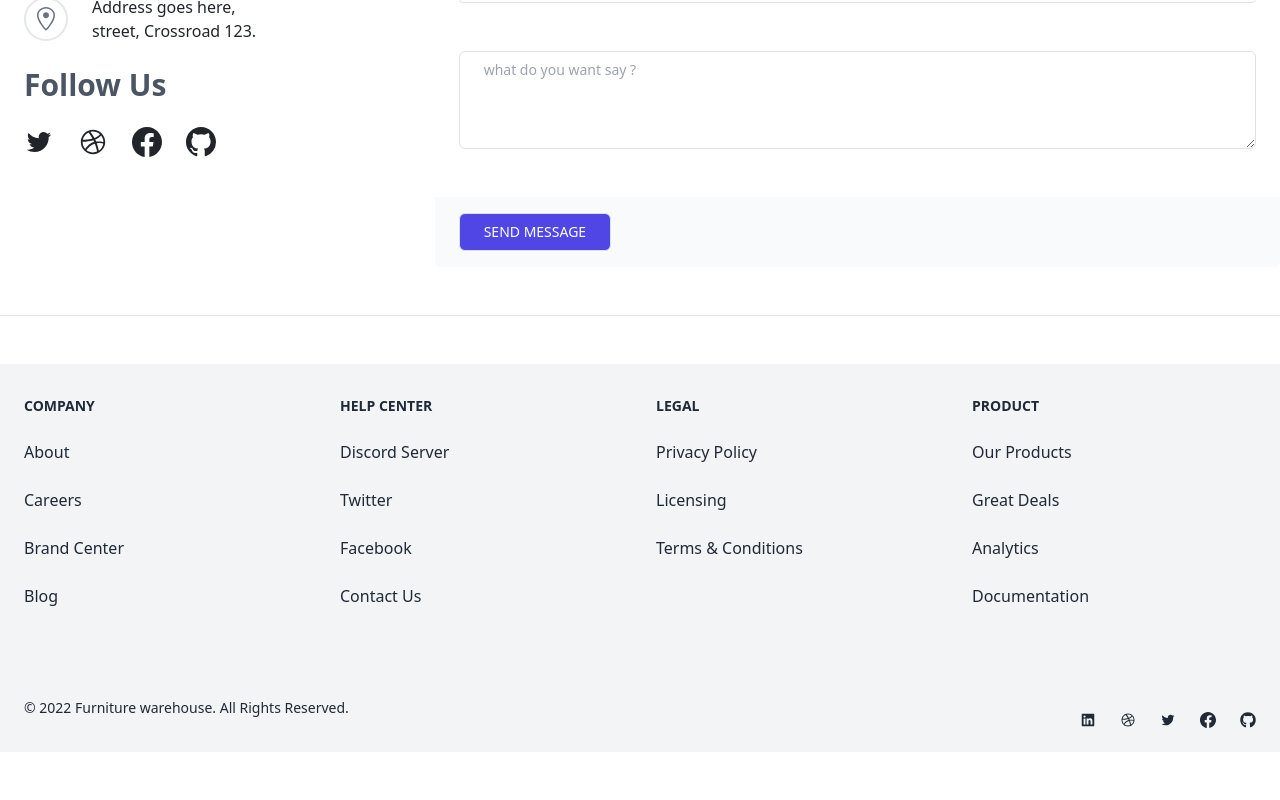
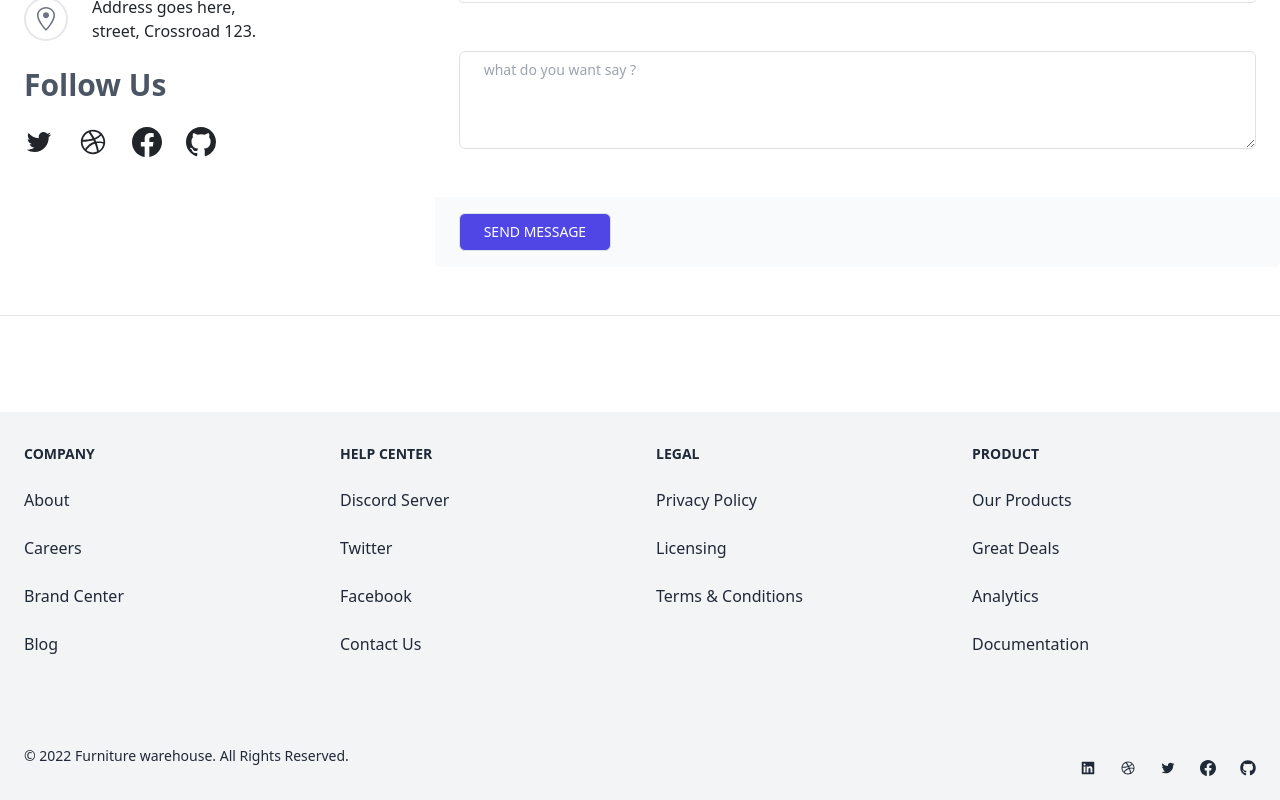
Before and after one commit to zishan344/-warehouse-management-client-side, a React (Create React App) app: page / in a window 1280 px wide. Shown: the part 1755-2555 px from the top of the page. Before the commit the page ends 2507 px from the top, so only its background shows below. Built offline with nearby package versions, Linux system fonts and the light colour scheme; no server answers.

Commit message:
added the loading spnner on the login and footer spacing update . and some update on the ui

```diff
--- a/src/component/Sheard/Footer/Footer.js
+++ b/src/component/Sheard/Footer/Footer.js
@@ -10,7 +10,7 @@ import { Link } from "react-router-dom";
 const Footer = () => {
   const today = new Date();
   return (
-    <footer className="bg-gray-100">
+    <footer className="bg-gray-100 mt-12">
       <div className="container mx-auto grid grid-cols-2 gap-8 py-8 px-6 md:grid-cols-4">
         <div>
           <h2 className="mb-6 text-sm font-semibold text-gray-800 uppercase">
--- a/src/component/page/Account/Login/Login.js
+++ b/src/component/page/Account/Login/Login.js
@@ -93,6 +93,7 @@ const Login = () => {
           <p className="text-danger">
             {error?.message || passworderror?.message}
           </p>
+          {loading && <p>Loading...</p>}
           <div>
             <div className="flex flex-col md:flex-row md:items-center justify-between ">
               <input
--- a/src/component/page/AddItem/AddItem.js
+++ b/src/component/page/AddItem/AddItem.js
@@ -22,7 +22,6 @@ const AddItem = () => {
       supplyar_name,
       email,
     };
-    console.log(card);
     fetch("https://enigmatic-eyrie-33917.herokuapp.com/product", {
       method: "POST",
       headers: {
--- a/src/component/page/MyItems/MyItems.js
+++ b/src/component/page/MyItems/MyItems.js
@@ -60,7 +60,7 @@ const MyItems = () => {
       <h2 className="text-center text-3xl italic text-gray-700 font-bold mt-4">
         Total added product {addProduct.length}
       </h2>
-      <div className="max-w-2xl mx-auto py-16 px-4 sm:py-24 sm:px-6 lg:container lg:px-8">
+      <div className="max-w-2xl mx-auto py-16 px-4 sm:py-24 sm:px-6 lg:max-w-7xl lg:px-8">
         <h2 className="sr-only">Products</h2>
 
         <div className="grid grid-cols-1 gap-y-10 sm:grid-cols-2 gap-x-6 lg:grid-cols-3 xl:grid-cols-3 xl:gap-x-8">
```
